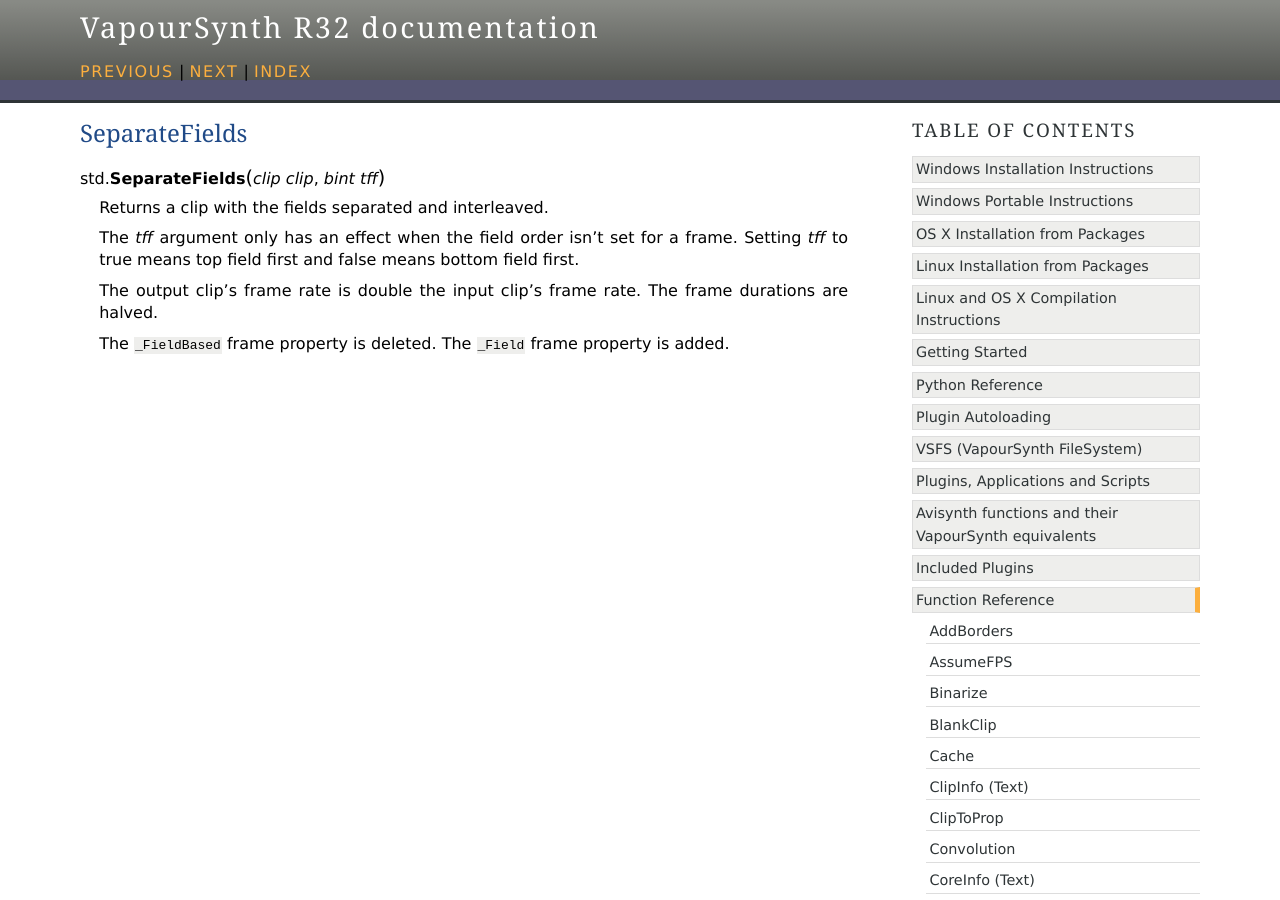
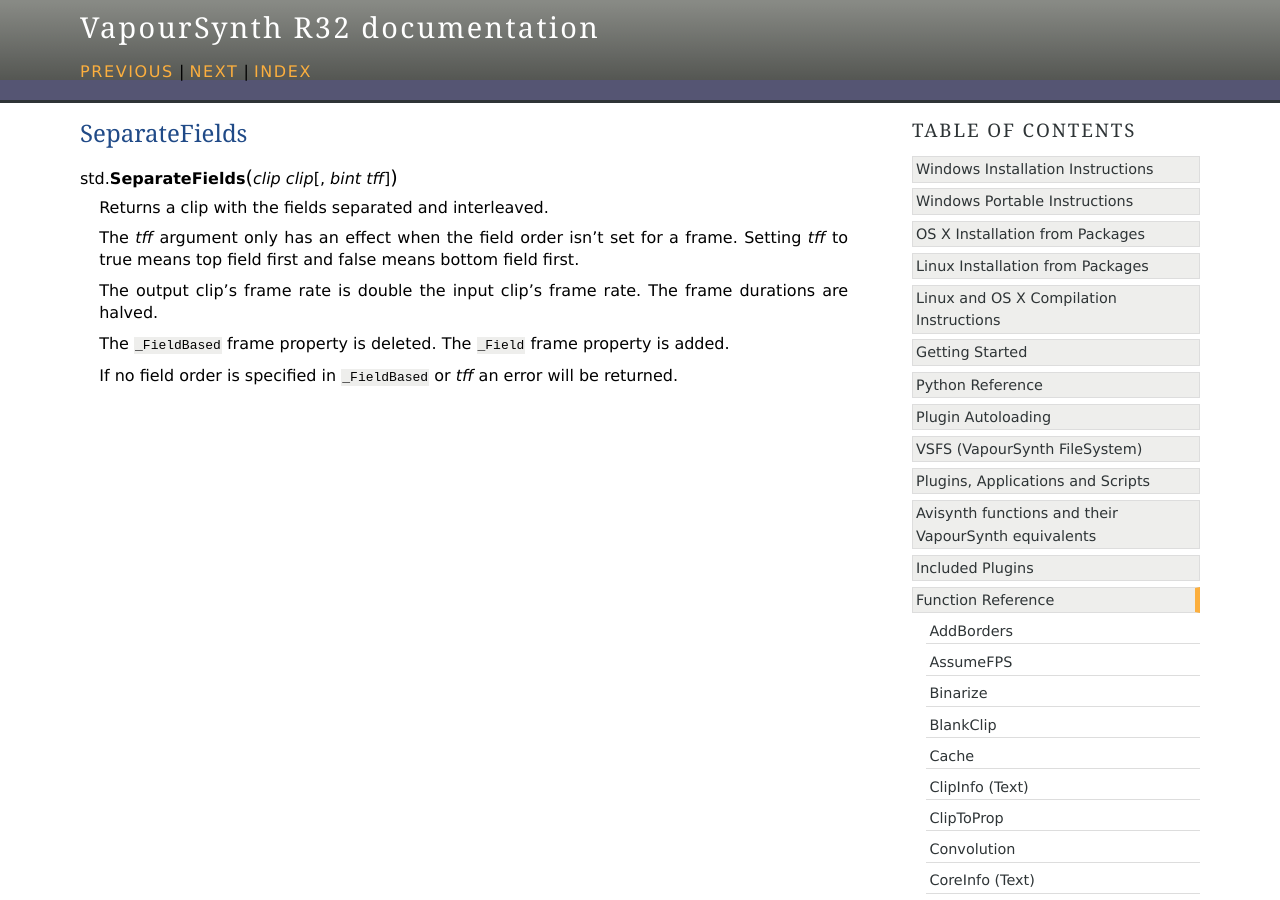
Before and after one commit to vapoursynth/vapoursynth, a Sphinx documentation site: the page built from doc/functions/separatefields.rst, in a window 1280 px wide and 900 px high. Built offline with Sphinx 7.4.7, drawn with Linux system fonts in a browser that asks for light colours; formulas are drawn with MathJax 3.

Commit message:
Make tff argument optional for separatefields

```diff
--- a/doc/functions/separatefields.rst
+++ b/doc/functions/separatefields.rst
@@ -1,7 +1,7 @@
 SeparateFields
 ==============
 
-.. function:: SeparateFields(clip clip, bint tff)
+.. function:: SeparateFields(clip clip[, bint tff])
    :module: std
 
    Returns a clip with the fields separated and interleaved.
@@ -15,3 +15,6 @@
 
    The ``_FieldBased`` frame property is deleted. The ``_Field`` frame
    property is added.
+
+   If no field order is specified in ``_FieldBased`` or *tff* an error
+   will be returned.
```
Also changed, not shown: 2 other files.
